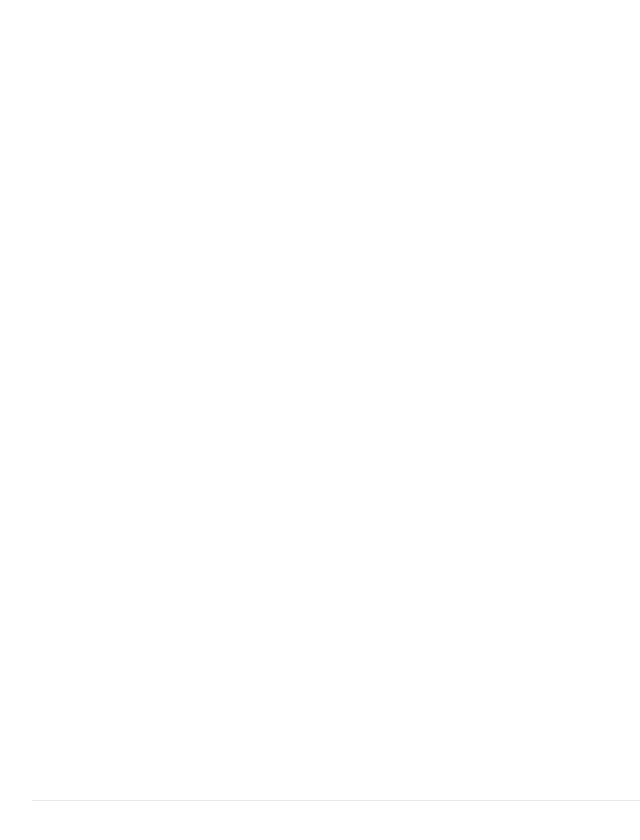
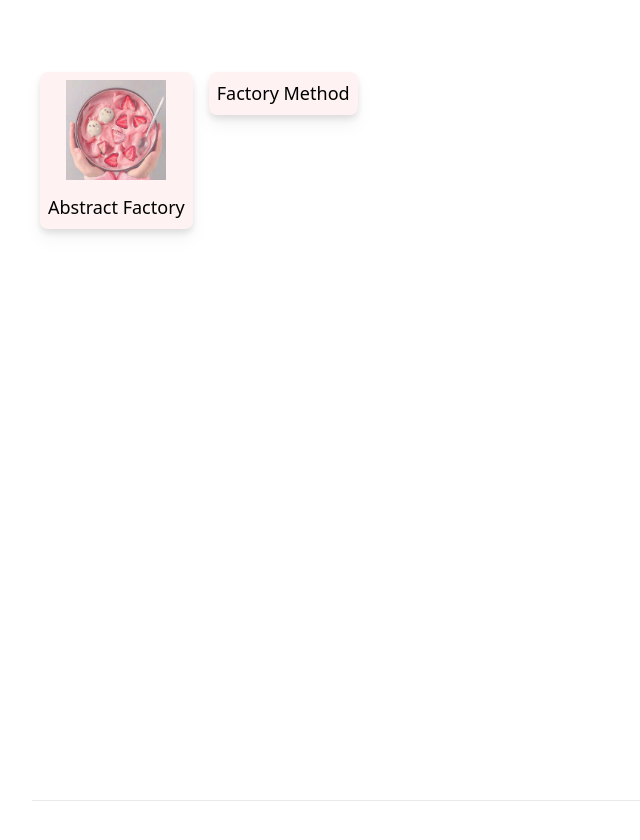
Before and after one commit to TheCodeKat/interactive-dev-notes, a Next.js app: page / in a window 1280 px wide. Shown: the top 840 px of the page, without its empty margins (0-640 px from the left). Built offline with nearby package versions, Linux system fonts and the light colour scheme.

Commit message:
fixed some bugs

```diff
--- a/components/NoteCard.tsx
+++ b/components/NoteCard.tsx
@@ -2,7 +2,7 @@ import Image from "next/image";
 
 export default function NoteCard({ noteFrontMatter }) {
   return (
-    <div className="p-2 drop-shadow-lg bg-red-50 rounded-lg flex flex-col items-center justify-center shadow-red-400/50">
+    <div className="p-2 drop-shadow-lg bg-red-50 rounded-lg flex flex-col items-center justify-center shadow-red-400/50 m-2 h-full">
       {noteFrontMatter.cover && (
         <div className="mb-2">
           <Image
--- a/lib/Notes.ts
+++ b/lib/Notes.ts
@@ -1,18 +1,18 @@
 import fs from "fs";
-import path from "path";
+import path, { join } from "path";
 import matter from "gray-matter";
 
-const POSTS_PATH = path.join(process.cwd(), "notesMarkdownPath");
+const NOTES_PATH = join(process.cwd(), process.env.notesMarkdownPath ?? "");
 
 export function getSortedNotesData() {
   // Leemos los nombres de todos los archivos dentro de /notes
-  const fileNames = fs.readdirSync(POSTS_PATH);
+  const fileNames = fs.readdirSync(NOTES_PATH);
   const allPostsData = fileNames.map((fileName) => {
     // Le quitamos la extensión al archivo .mdx para obtener el id
     const id = fileName.replace(/\.mdx$/, "");
 
     // Leemos el contenido markdown del archivo como una string
-    const fullPath = path.join(POSTS_PATH, fileName);
+    const fullPath = path.join(NOTES_PATH, fileName);
 
     const fileContents = fs.readFileSync(fullPath, "utf8");
 
--- a/pages/index.tsx
+++ b/pages/index.tsx
@@ -1,9 +1,20 @@
-import type { NextPage } from 'next'
-import Head from 'next/head'
-import Image from 'next/image'
-import styles from '../styles/Home.module.css'
+import type { GetStaticProps, NextPage } from "next";
+import Head from "next/head";
+import Image from "next/image";
+import NoteCard from "../components/NoteCard";
+import { getSortedNotesData } from "../lib/Notes";
+import styles from "../styles/Home.module.css";
 
-const Home: NextPage = () => {
+export async function getStaticProps(): GetStaticProps {
+  const allNotesData = getSortedNotesData();
+  return {
+    props: {
+      allNotesData,
+    },
+  };
+}
+
+export const Home: NextPage = ({ allNotesData }) => {
   return (
     <div className={styles.container}>
       <Head>
@@ -13,14 +24,14 @@ const Home: NextPage = () => {
       </Head>
 
       <main className={styles.main}>
-
+        {allNotesData.map(({ id, creationDate, title, cover }) => (
+          <NoteCard key={id} noteFrontMatter={{ title, creationDate, cover }} />
+        ))}
       </main>
 
-      <footer className={styles.footer}>
+      <footer className={styles.footer}></footer>
+    </div>
+  );
+};
 
-      </footer>
-    </div>
-  )
-}
-
-export default Home
+export default Home;
--- a/styles/Home.module.css
+++ b/styles/Home.module.css
@@ -7,9 +7,6 @@
   padding: 4rem 0;
   flex: 1;
   display: flex;
-  flex-direction: column;
-  justify-content: center;
-  align-items: center;
 }
 
 .footer {
```
